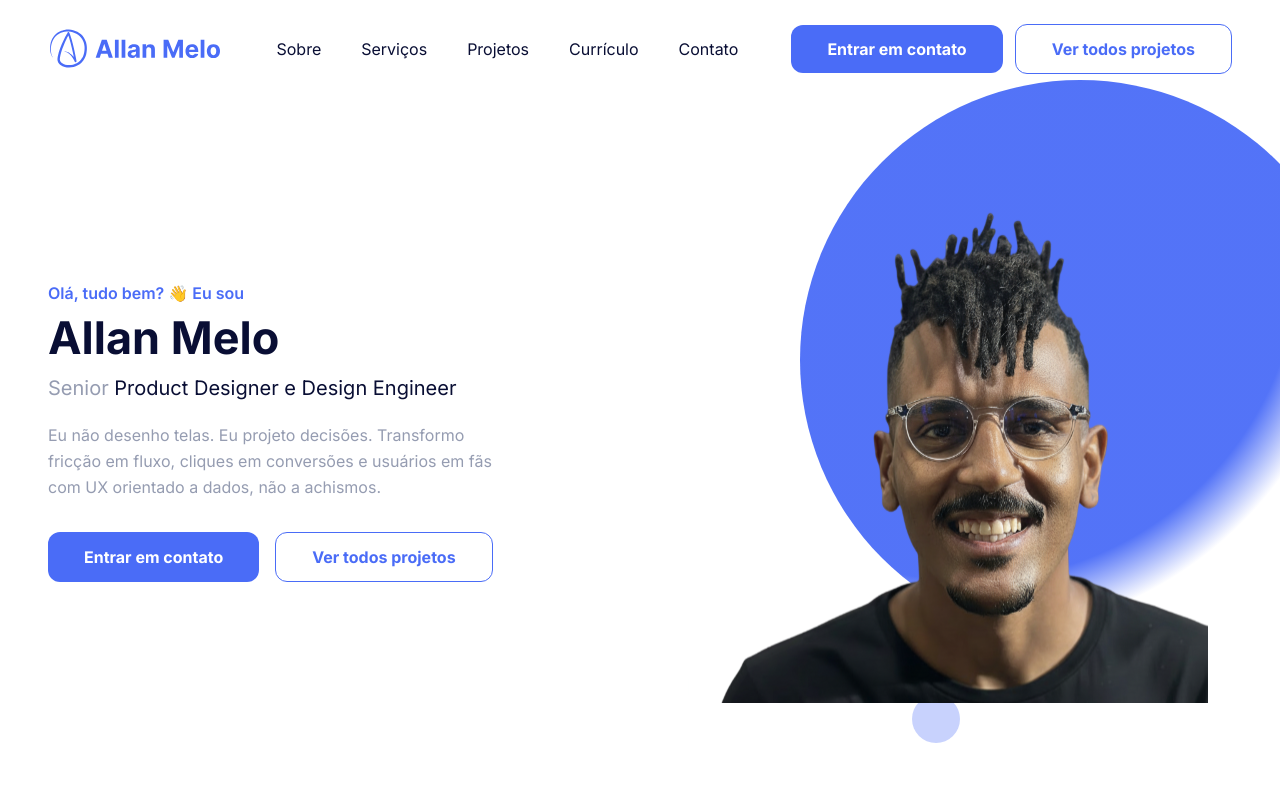
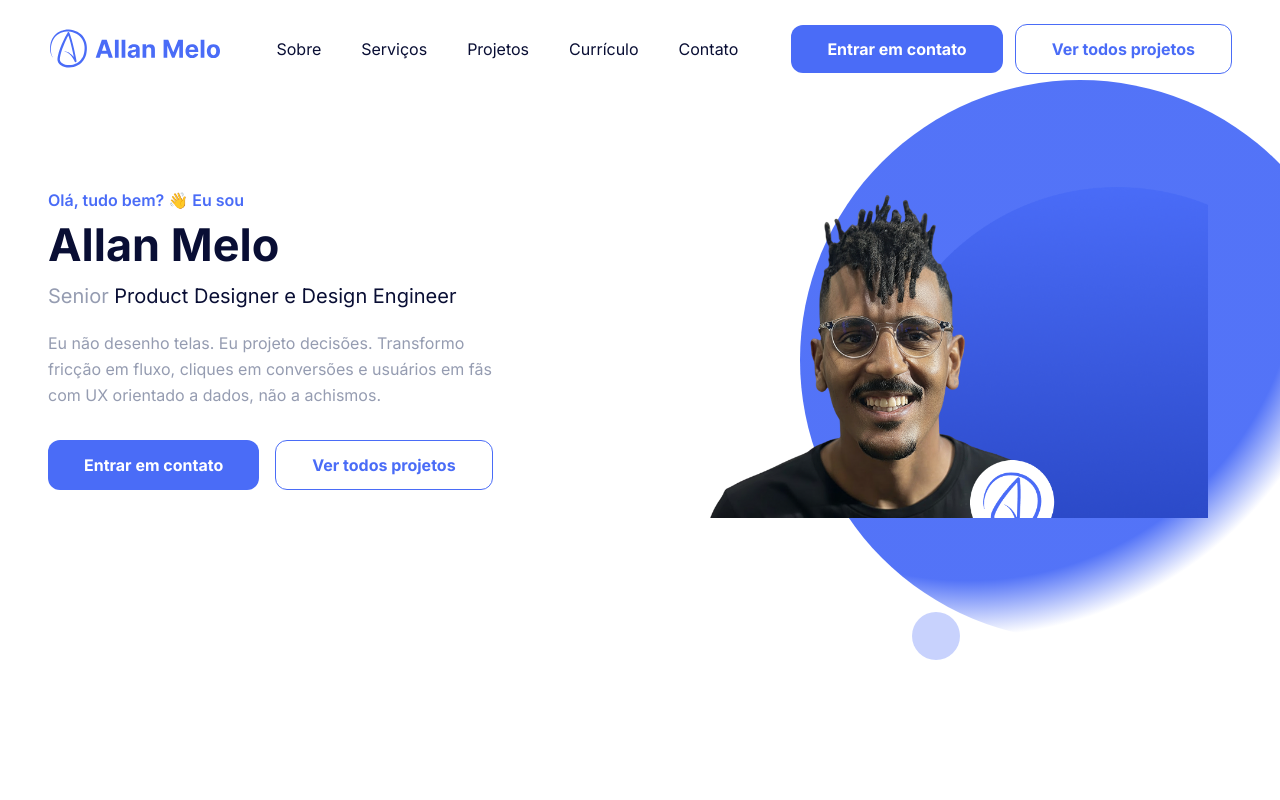
Before and after one commit to lan-melo/allan-portfolio-oficial, a Next.js app: page / in a window 1280 px wide. Shown: the top 800 px of the page. Built offline with nearby package versions, Linux system fonts and the light colour scheme.

Commit message:
feat(hero): troca imagem por foto real do Allan
https://claude.ai/code/session_016u8Mgo749VoXnsLRDFGZyg

```diff
--- a/components/Hero.tsx
+++ b/components/Hero.tsx
@@ -48,7 +48,7 @@ export function Hero() {
 
           <div className="relative mx-auto w-full max-w-md lg:max-w-none">
             <img
-              src="/figma/allan.svg"
+              src="/figma/allan-foto.png"
               alt="Allan Melo"
               className="relative z-10 mx-auto w-full max-w-[520px]"
             />
```
Also changed, not shown: public/figma/allan-foto.png (added).
